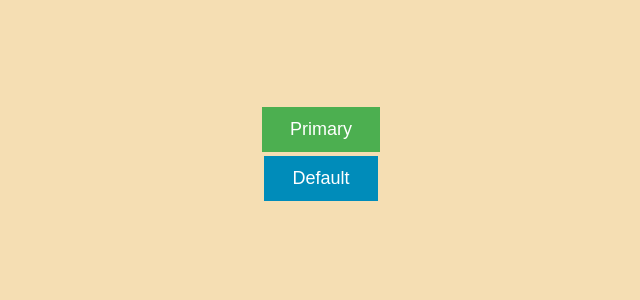
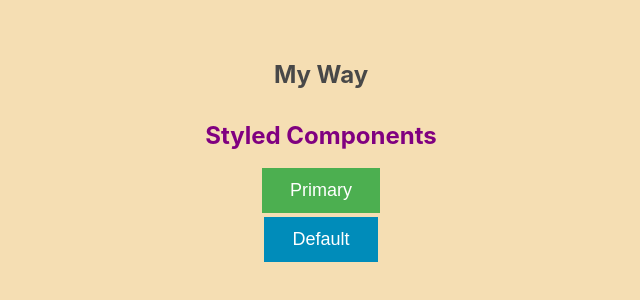
Before and after one commit to israfil3019/react-styling-material, a React (Create React App) app: page / in a window 1280 px wide. Shown: the part 246-546 px from the top of the page, without its empty margins (319-959 px from the left). Built offline with nearby package versions, Linux system fonts and the light colour scheme.

Commit message:
add header

```diff
--- /dev/null
+++ b/src/components/styled-comp/header/HeaderText.js
@@ -0,0 +1,7 @@
+import styled from "styled-components";
+
+export default styled.h1`
+  color: ${(props) => (props.headerColor ? props.headerColor : "#484848")};
+  font-size: 1.5rem;
+  margin: 1rem;
+`;
--- a/src/components/styled-comp/index.js
+++ b/src/components/styled-comp/index.js
@@ -1,10 +1,13 @@
 import React from "react";
 import Button from "./button/Button";
+import HeaderText from "./header/HeaderText";
 import Wrapper from "./wrapper/Wrapper";
 
 const StyledComponents = () => {
   return (
     <Wrapper bgColor="wheat">
+      <HeaderText>My Way</HeaderText>
+      <HeaderText headerColor="purple">Styled Components</HeaderText>
       <Button primary>Primary</Button>
       <Button>Default</Button>
     </Wrapper>
```
Also changed, not shown: src/logo.svg (deleted).
